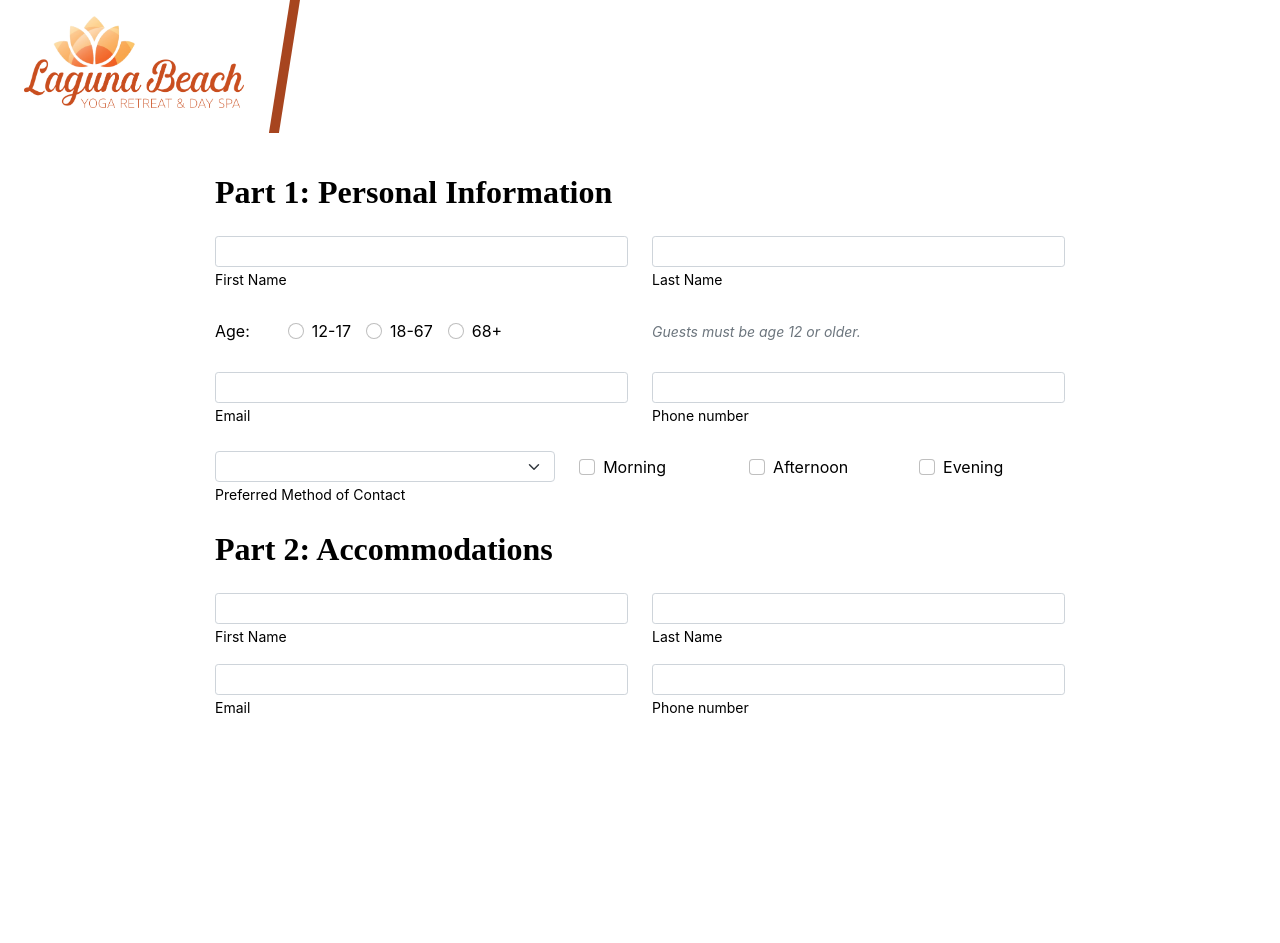
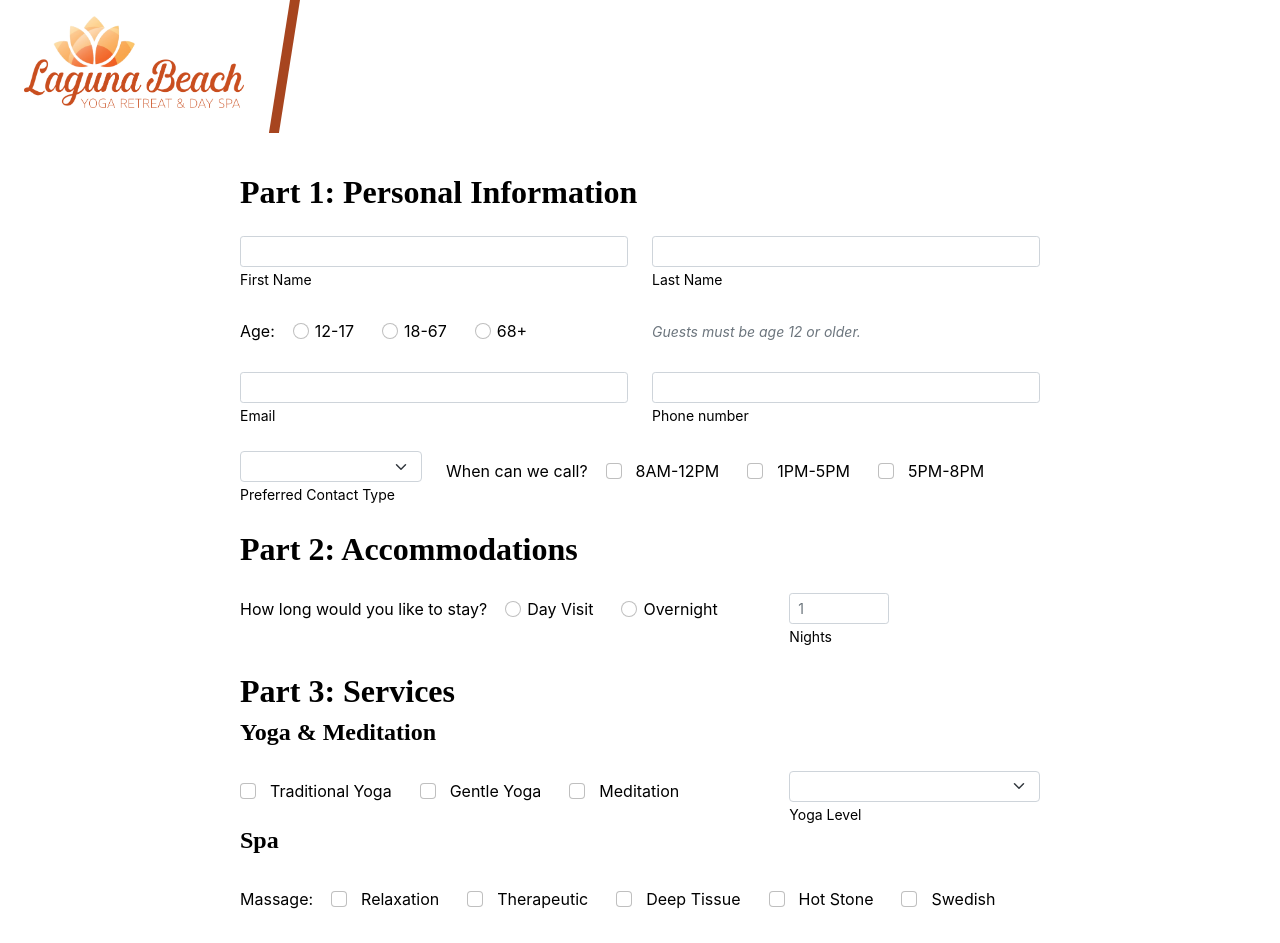
Before and after one commit to Carolista/LC-React-Studio16, a React (Create React App) app in the folder yoga-retreat/: page /book in a window 1280 px wide. Shown: the top 943 px of the page. Before the commit the page ends 800 px from the top, so only its background shows below. Built offline with nearby package versions, Linux system fonts and the light colour scheme.

Commit message:
Completed basic form content; added components as needed

```diff
--- a/yoga-retreat/src/App.css
+++ b/yoga-retreat/src/App.css
@@ -120,11 +120,9 @@
 
 
 .section-bkg {
-    width: 70vw;
-    min-width: 680px;
-    max-width: 850px;
+    width: 800px;
     margin: 40px auto;
-    padding: 0px;
+    padding: 0px 0px 40px;
 }
 
 /* .section-bkg:before {
@@ -135,3 +133,10 @@
     background-color: white;
     opacity: 1;
 } */
+
+.space-right {
+    margin-right: 18px;
+}
+.space-left {
+    margin-left: 18px;
+}
--- a/yoga-retreat/src/components/forms/Checkbox.js
+++ b/yoga-retreat/src/components/forms/Checkbox.js
@@ -4,7 +4,7 @@ import PropTypes from 'prop-types';
 const CheckboxInput = (props) => {
 
     return (
-        <div className="form-group mt-3">
+        <div className="form-check form-check-inline mt-1">
             <input class="form-check-input mt-2" type="checkbox" id={props.id} style={props.width && { width: `${props.width}`}} />
             <label class="form-check-label" for={props.id}>{props.label}</label>
         </div>
--- /dev/null
+++ b/yoga-retreat/src/components/forms/CheckboxGroup.js
@@ -0,0 +1,27 @@
+import React from 'react';
+import PropTypes from 'prop-types';
+import CheckboxInput from './Checkbox';
+
+const CheckboxGroup = (props) => {
+
+    const Checkboxes = () => props.options.map((obj) => {
+        return (
+            <CheckboxInput id={obj.value} label={obj.option} />
+        );
+    });
+
+    return (
+        <div className="form-group mt-3" id={props.id}>
+            {props.prepend && <span className="space-right">{props.prepend}</span>}
+            <Checkboxes />
+        </div>
+    );
+};
+
+CheckboxGroup.propTypes = {
+    id: PropTypes.string.isRequired,
+    prepend: PropTypes.string,
+    options: PropTypes.array.isRequired, // array of objects with value and option keys
+};
+
+export default CheckboxGroup;
--- /dev/null
+++ b/yoga-retreat/src/components/forms/NumberInput.js
@@ -0,0 +1,21 @@
+import React from 'react';
+import PropTypes from 'prop-types';
+
+const NumberInput = (props) => {
+    return (
+        <div className="form-group">
+            <input class="form-control form-control-sm mt-3" id={props.id} type="number" placeholder={props.placeholder} min={props.min || 0} style={props.width && { width: `${props.width}`}} />
+            <label className="small" for={props.id}>{props.label}</label>
+        </div>
+    );
+};
+
+NumberInput.propTypes = {
+    id: PropTypes.string.isRequired,
+    label: PropTypes.string.isRequired,
+    placeholder: PropTypes.string,
+    min: PropTypes.number,
+    width: PropTypes.string, // eg: "200px" or "10rem"
+};
+
+export default NumberInput;
--- a/yoga-retreat/src/components/forms/RadioButtons.js
+++ b/yoga-retreat/src/components/forms/RadioButtons.js
@@ -5,15 +5,16 @@ const RadioButtons = (props) => {
 
     const Radios = () => props.options.map((obj) => {
         return (
-            <>
+            <div className="form-check-inline">
                 <input class="form-check-input mt-2" type="radio" name={props.id} id={obj.value} value={obj.value} />
                 <label class="form-check-label" for={obj.value}>{obj.option}</label>
-            </>
+            </div>
         );
     });
 
     return (
         <div className="form-group mt-3" id={props.id}>
+            {props.prepend && <span className="space-right">{props.prepend}</span>}
             <Radios />
         </div>
     );
@@ -21,6 +22,7 @@ const RadioButtons = (props) => {
 
 RadioButtons.propTypes = {
     id: PropTypes.string.isRequired,
+    prepend: PropTypes.string,
     options: PropTypes.array.isRequired, // array of objects with value and option keys
 };
 
--- a/yoga-retreat/src/pages/BookNow.js
+++ b/yoga-retreat/src/pages/BookNow.js
@@ -1,58 +1,61 @@
 import React, { useState } from "react";
-import CheckboxInput from "../components/forms/Checkbox";
 import RadioButtons from "../components/forms/RadioButtons";
 import SelectInput from "../components/forms/SelectInput";
 import TextInput from "../components/forms/TextInput";
 import Note from "../components/forms/Note";
+import CheckboxGroup from "../components/forms/CheckboxGroup";
+import NumberInput from "../components/forms/NumberInput";
 
 const BookNow = () => {
 
     // const [currPart, setCurrPart] = useState("personalInfo");
 
+    const ageRangeOptions = [
+        {value: "youth", option: "12-17"},
+        {value: "adult", option: "18-67"},
+        {value: "senior", option: "68+"},
+    ];
     const preferredContactOptions = [
         {value: "email", option: "Email"},
         {value: "phone", option: "Phone"},
         {value: "text", option: "Text"},
     ];
-    const ageRangeOptions = [
-        {value: "youth", option: "12-17"},
-        {value: "adult", option: "18-67"},
-        {value: "senior", option: "68+"},
+    const contactAvailability = [
+        {value: "morning", option: "8AM-12PM"},
+        {value: "afternoon", option: "1PM-5PM"},
+        {value: "evening", option: "5PM-8PM"},
     ];
-
-    /*
-        TODO: Create booking form
-
-        Make it a series of sections with tabs or back-forward
-
-        PART 2 Accommodations:
-        _ Overnight stay (___ days) OR _ Daytime visit
-        Attending alone or with others? Give the name of the primary organizer of your group: ____________
-        Approximate number of guests: __
-
-        PART 3A Services: Yoga (expandable sub form)
-            Traditional Yoga
-                Level (beginner, intermediate, advanced)
-            Gentle Yoga
-                Special considerations (pregnancy, injury, post-surgery, arthritis, etc.)
-            Meditation
-
-        PART 3B Services: Day Spa (expandable sub form)
-            Massage
-                Relaxation, Therapeutic, Swedish, Hot Stone, Deep Tissue, Pre-natal, etc
-            Float Pod
-            Sauna/Steam Room
-            Mani/Pedi
-            Facials/Peels
-            Waxing/Threading
-
-        PART 4 Review
-            (Display personal info & all selections)
-            Submit
-
-        Modal confirmation
-
-    */
+    const accommodationTypes = [
+        {value: "dayVisit", option: "Day Visit"},
+        {value: "overnight", option: "Overnight"},
+    ];
+    const yogaTypes = [
+        {value: "traditional", option: "Traditional Yoga"},
+        {value: "gentle", option: "Gentle Yoga"},
+        {value: "meditation", option: "Meditation"},
+    ];
+    const yogaLevels = [
+        {value: "beginner", option: "Beginner"},
+        {value: "intermediate", option: "Intermediate"},
+        {value: "advanced", option: "Advanced"},
+    ];
+    const massageTypes = [
+        {value: "relaxation", option: "Relaxation"},
+        {value: "therapeutic", option: "Therapeutic"},
+        {value: "deepTissue", option: "Deep Tissue"},
+        {value: "hotStone", option: "Hot Stone"},
+        {value: "swedish", option: "Swedish"},
+    ];
+    const otherTherapies = [
+        {value: "sauna", option: "Sauna"},
+        {value: "steamRoom", option: "Steam Room"},
+        {value: "floatPod", option: "Float Pod"},
+    ];
+    const skinCare = [
+        {value: "maniPedi", option: "Mani/Pedi"},
+        {value: "waxThread", option: "Waxing/Threading"},
+        {value: "facialsPeels", option: "Facials/Peels"},
+    ];
 
     // TODO: perhaps use local storage for form to demonstrate what happens if you accidentally navigate away from app
 
@@ -73,9 +76,8 @@ const BookNow = () => {
                             </div>
                         </div>
                         <div className="row mt-2">
-                            <div className="col-1 mt-3"><label className="lh-lg">Age:</label></div>
-                            <div className="col-5">
-                                <RadioButtons id="ageRange" options={ageRangeOptions} />
+                            <div className="col-6">
+                                <RadioButtons id="ageRange" options={ageRangeOptions} prepend="Age:" />
                             </div>
                             <div className="col-6 mt-3">
                                 <Note text="Guests must be age 12 or older." />
@@ -90,16 +92,12 @@ const BookNow = () => {
                             </div>
                         </div>
                         <div className="row mt-2">
-                            {/* <div className="col-4 mt-3"><label>Preferred Time of Day:</label></div> */}
-                            <div className="col-5">
-                                <SelectInput id="preferredContact" label="Preferred Method of Contact" options={preferredContactOptions} />
+                            <div className="col-3">
+                                <SelectInput id="preferredContact" label="Preferred Contact Type" options={preferredContactOptions} />
                             </div>
-                            <div className="col-7">
-                                <div className="row">
-                                    <div className="col-4"><CheckboxInput id="morning" label="Morning" /></div>
-                                    <div className="col-4"><CheckboxInput id="afternoon" label="Afternoon" /></div>
-                                    <div className="col-4"><CheckboxInput id="evening" label="Evening" /></div>
-                                </div>
+                            <div className="col-9">
+                                {/* TODO: Show only if "phone" is selected */}
+                                <CheckboxGroup id="contactAvailability" options={contactAvailability} prepend="When can we call?" />
                             </div>
                         </div>
                     </div>
@@ -107,24 +105,44 @@ const BookNow = () => {
                     <div id="accommodations" className="mb-4">
                         <h2>Part 2: Accommodations</h2>
                         <div className="row">
+                            <div className="col-8">
+                                <RadioButtons id="accommodationType" options={accommodationTypes} prepend="How long would you like to stay?" />
+                            </div>
+                            <div className="col-4">
+                                {/* TODO: Show only if "overnight" is selected */}
+                                {<NumberInput id="phone" label="Nights" width="100px" placeholder="1" />}
+                            </div>
+                        </div>
+                    </div>
+
+                    <div id="services" className="mb-4">
+                        <h2>Part 3: Services</h2>
+                        <h4>Yoga & Meditation</h4>
+                        <div className="row">
+                            <div className="col-8">
+                                <CheckboxGroup id="yogaTypes" options={yogaTypes} />
+                            </div>
+                            <div className="col-4">
+                                <SelectInput id="yogaLevel" label="Yoga Level" options={yogaLevels} />
+                            </div>
+                        </div>
+                        <h4>Spa</h4>
+                        <div className="row">
                             <div className="col">
-                                <TextInput id="firstName" label="First Name" />
-                            </div>
-                            <div className="col">
-                                <TextInput id="lastName" label="Last Name" />
+                                <CheckboxGroup id="massageTypes" options={massageTypes} prepend="Massage:" />
                             </div>
                         </div>
                         <div className="row">
                             <div className="col">
-                                <TextInput id="email" label="Email" />
-                            </div>
-                            <div className="col">
-                                <TextInput id="phone" label="Phone number" />
+                                <CheckboxGroup id="otherTherapies" options={otherTherapies} prepend="Other Therapies:" />
                             </div>
                         </div>
-                        {/* Preferred method of contact - select */}
+                        <div className="row">
+                            <div className="col">
+                                <CheckboxGroup id="skinCare" options={skinCare} prepend="Skin Care:" />
+                            </div>
+                        </div>
                     </div>
-
                 </form>
             </div>
         </div>
```
Also changed, not shown: yoga-retreat/src/index.css.
